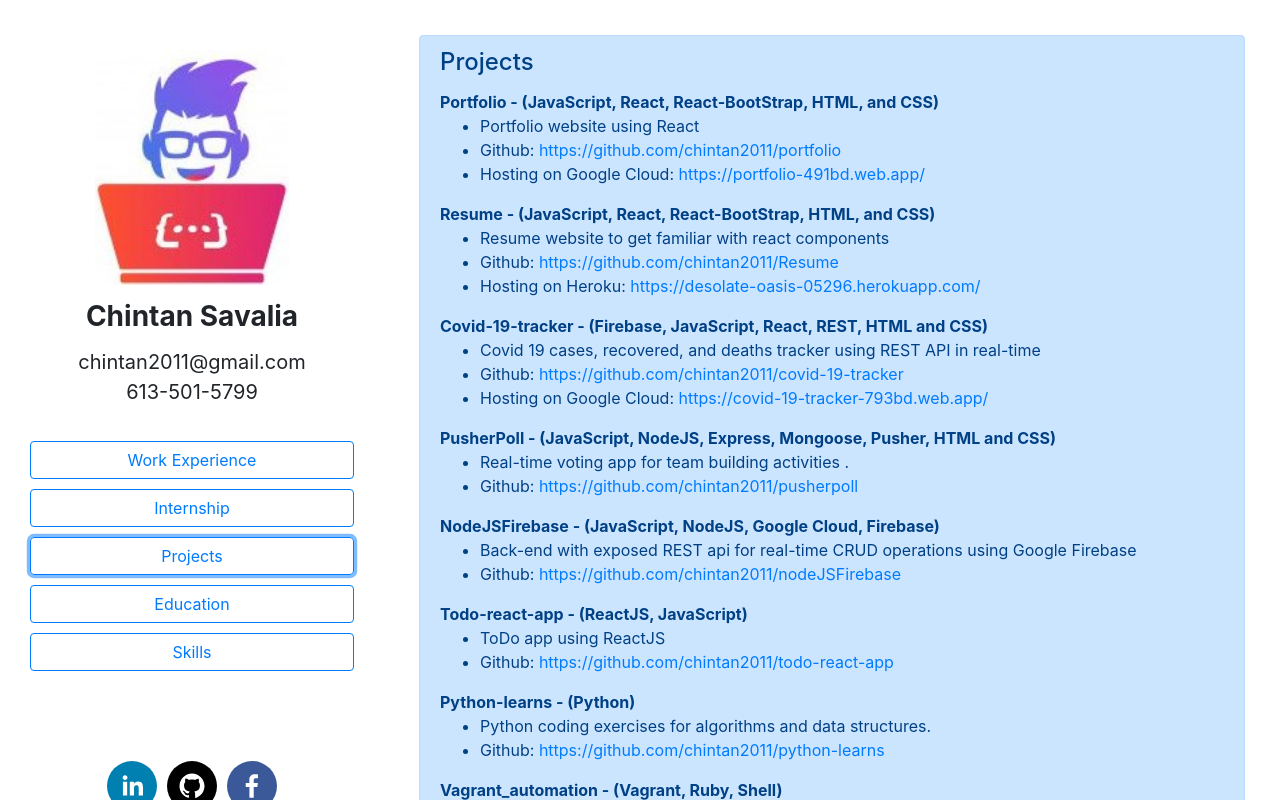
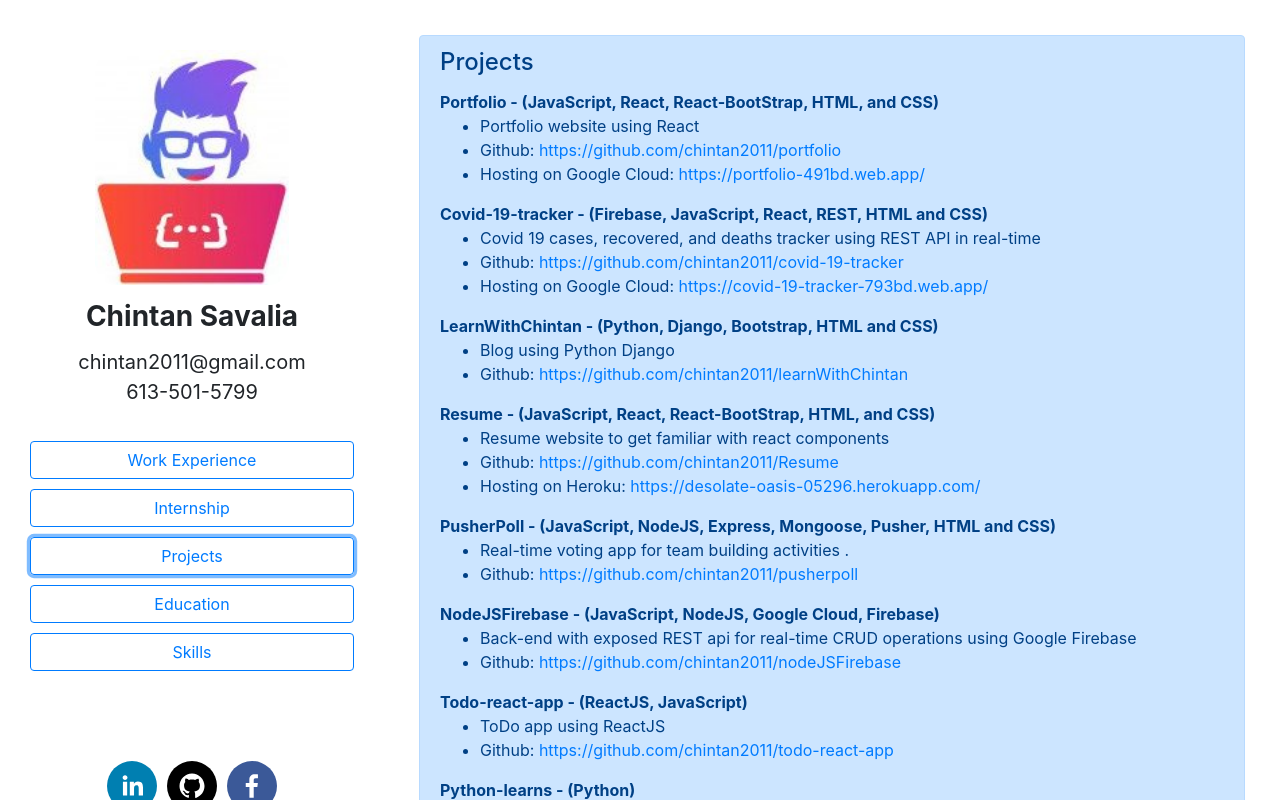
Before and after one commit to chintan2011/portfolio, a React (Create React App) app: page / in a window 1280 px wide. Both pictures are taken after a click on the button "Projects". Built offline with nearby package versions, Linux system fonts and the light colour scheme.

Commit message:
fixed typo in projects

```diff
--- a/src/components/Image.css
+++ b/src/components/Image.css
@@ -38,7 +38,7 @@
 
 .js__image{
   height: 45vmin;
-  animation: rotation infinite 9s linear
+  animation: rotation infinite 9s linear;
 }
 
 .github__image{
--- a/src/components/Projects.js
+++ b/src/components/Projects.js
@@ -23,6 +23,19 @@ class Projects extends Component{
                         <li>Hosting on Google Cloud:&nbsp;<a href="https://portfolio-491bd.web.app/">https://portfolio-491bd.web.app/</a></li>
                     </ul>
 
+                    <div className="project__title">Covid-19-tracker - (Firebase, JavaScript, React, REST, HTML and CSS)</div>
+                    <ul className="projects_bullets">
+                        <li>Covid 19 cases, recovered, and deaths tracker using REST API in real-time</li>
+                        <li>Github: <a href="https://github.com/chintan2011/covid-19-tracker">https://github.com/chintan2011/covid-19-tracker</a></li>
+                        <li>Hosting on Google Cloud:&nbsp;<a href="https://covid-19-tracker-793bd.web.app/">https://covid-19-tracker-793bd.web.app/</a></li>
+                    </ul>
+
+                    <div className="project__title">LearnWithChintan - (Python, Django, Bootstrap, HTML and CSS)</div>
+                    <ul className="projects_bullets">
+                        <li>Blog using Python Django</li>
+                        <li>Github: <a href="https://github.com/chintan2011/learnWithChintan">https://github.com/chintan2011/learnWithChintan</a></li>
+                    </ul>
+
                     <div className="project__title">Resume - (JavaScript, React, React-BootStrap, HTML, and CSS)</div>
                     <ul className="projects_bullets">
                         <li>Resume website to get familiar with react components</li>
@@ -30,12 +43,7 @@ class Projects extends Component{
                         <li>Hosting on Heroku:&nbsp;<a href="https://desolate-oasis-05296.herokuapp.com/">https://desolate-oasis-05296.herokuapp.com/</a></li>
                     </ul>
 
-                    <div className="project__title">Covid-19-tracker - (Firebase, JavaScript, React, REST, HTML and CSS)</div>
-                    <ul className="projects_bullets">
-                        <li>Covid 19 cases, recovered, and deaths tracker using REST API in real-time</li>
-                        <li>Github: <a href="https://github.com/chintan2011/covid-19-tracker">https://github.com/chintan2011/covid-19-tracker</a></li>
-                        <li>Hosting on Google Cloud:&nbsp;<a href="https://covid-19-tracker-793bd.web.app/">https://covid-19-tracker-793bd.web.app/</a></li>
-                    </ul>
+
 
                     <div className="project__title">PusherPoll - (JavaScript, NodeJS, Express, Mongoose, Pusher, HTML and CSS)</div>
                     <ul className="projects_bullets">
@@ -76,7 +84,7 @@ class Projects extends Component{
                     <div className="project__title">JavaLearns - (Java)</div>
                     <ul className="projects_bullets">
                         <li>Java coding coding exercises for algorithms and data structures.</li>
-                        <li>Github: <a href="Java coding coding exercises for algorithms and data structures.">Java coding coding exercises for algorithms and data structures.</a></li>
+                        <li>Github: <a href="https://github.com/chintan2011/JavaLearns">https://github.com/chintan2011/JavaLearns</a></li>
                     </ul>
 
                     </Alert>
```
